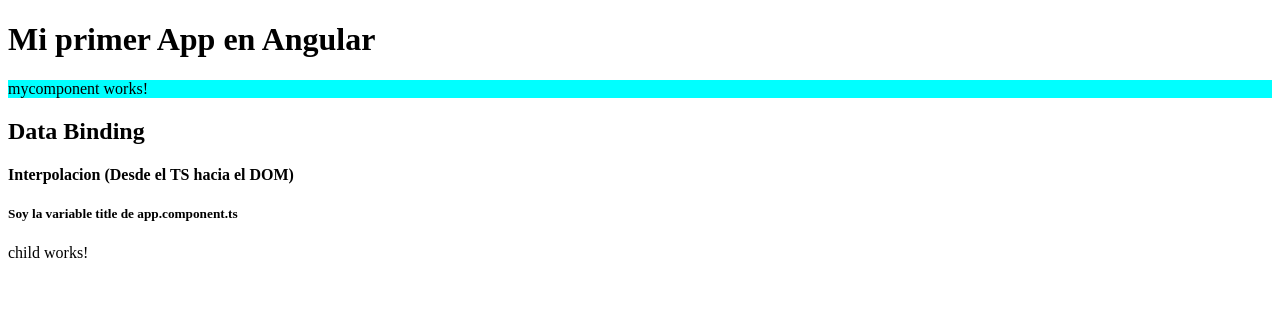
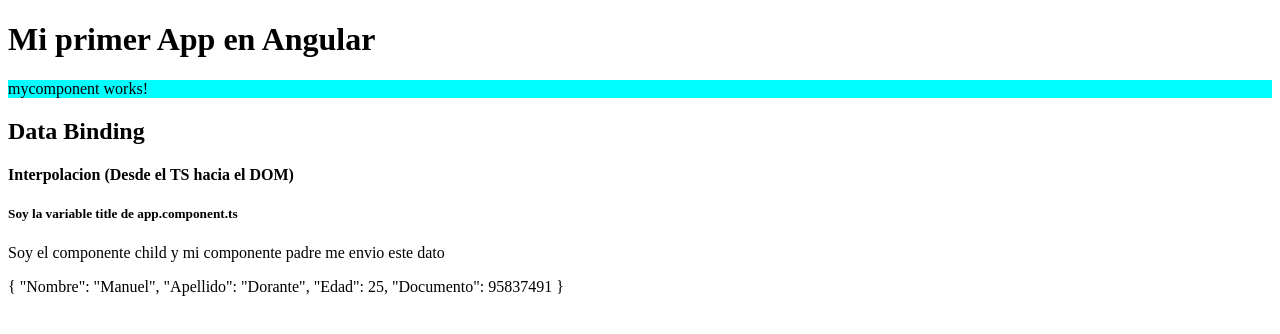
Before and after one commit to mdorante/Clase2-IntroTS, an Angular app: page / in a window 1280 px wide. Shown: the top 334 px of the page. Built offline with nearby package versions, Linux system fonts and the light colour scheme.

Commit message:
use input from root component

```diff
--- a/src/app/child/child.component.html
+++ b/src/app/child/child.component.html
@@ -1 +1,5 @@
-<p>child works!</p>
+<p>Soy el componente child y mi componente padre me envio este dato</p>
+
+<!-- datochild es el nombre de la var del input en child.component.ts -->
+<!-- parseamos a json usando un pipe -->
+{{ datochild | json }}
```
